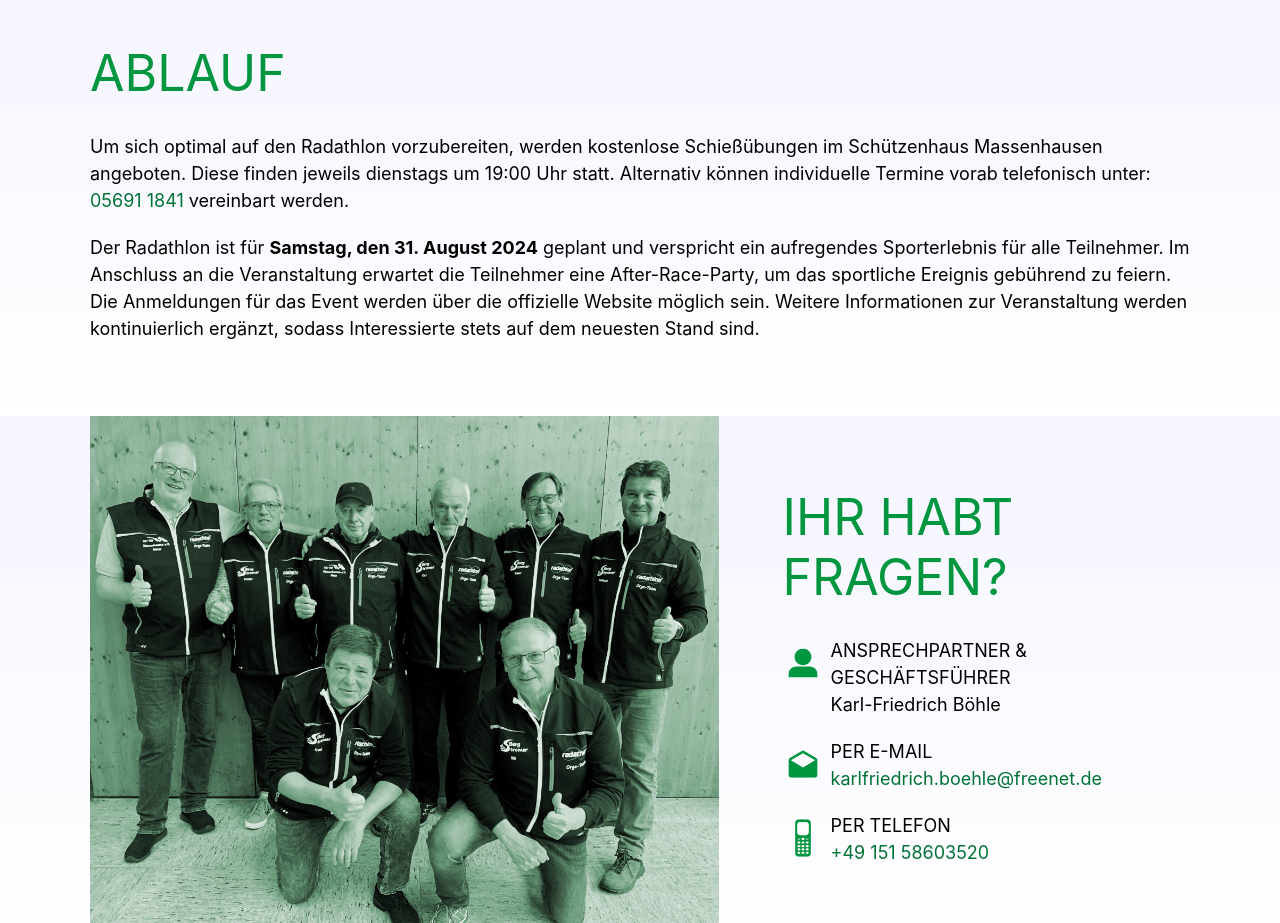
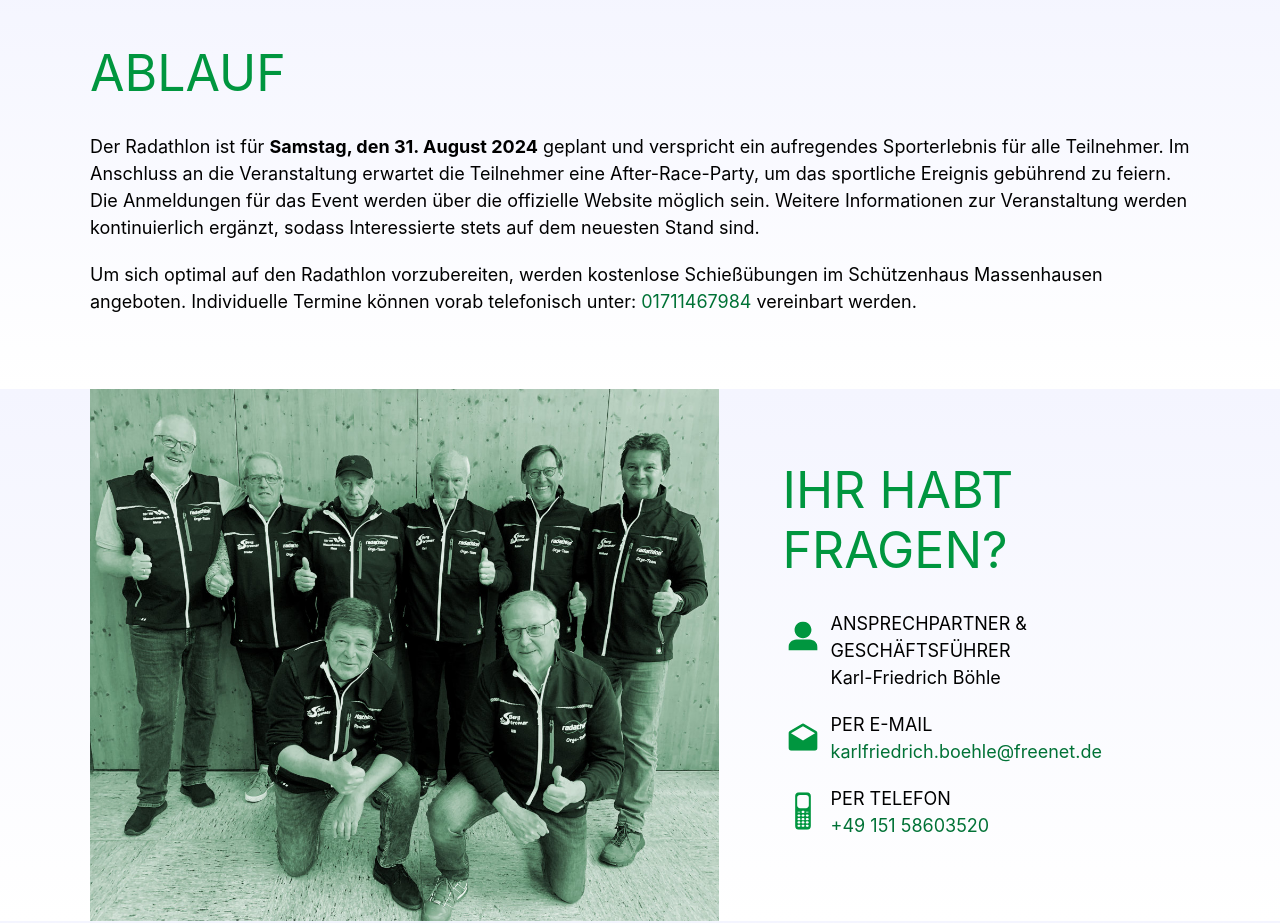
Before and after one commit to fabioarnold/radathlon, a plain HTML site: page index.html in a window 1280 px wide. Shown: the part 3620-4543 px from the top of the page. Drawn offline with Linux system fonts and the light colour scheme.

Commit message:
Festnetznr -> Handynr

```diff
--- a/index.html
+++ b/index.html
@@ -152,16 +152,16 @@
       <div class="container">
         <h1>Ablauf</h1>
         <p>
-          Um sich optimal auf den Radathlon vorzubereiten, werden kostenlose Schießübungen im Schützenhaus Massenhausen
-          angeboten. Diese finden jeweils dienstags um 19:00 Uhr statt. Alternativ können individuelle Termine vorab
-          telefonisch unter: <a href="tel:05691 1841">05691 1841</a> vereinbart werden.
-        </p>
-        <p>
           Der Radathlon ist für <b>Samstag, den 31. August 2024</b> geplant und verspricht ein aufregendes Sporterlebnis
           für alle Teilnehmer. Im Anschluss an die Veranstaltung erwartet die Teilnehmer eine After-Race-Party, um das
           sportliche Ereignis gebührend zu feiern. Die Anmeldungen für das Event werden über die offizielle Website
           möglich sein. Weitere Informationen zur Veranstaltung werden kontinuierlich ergänzt, sodass Interessierte
           stets auf dem neuesten Stand sind.
+        </p>
+        <p>
+          Um sich optimal auf den Radathlon vorzubereiten, werden kostenlose Schießübungen im Schützenhaus Massenhausen
+          angeboten. Individuelle Termine können vorab telefonisch unter:
+          <a href="mobil:01711467984">01711467984</a> vereinbart werden.
         </p>
       </div>
     </section>
```
